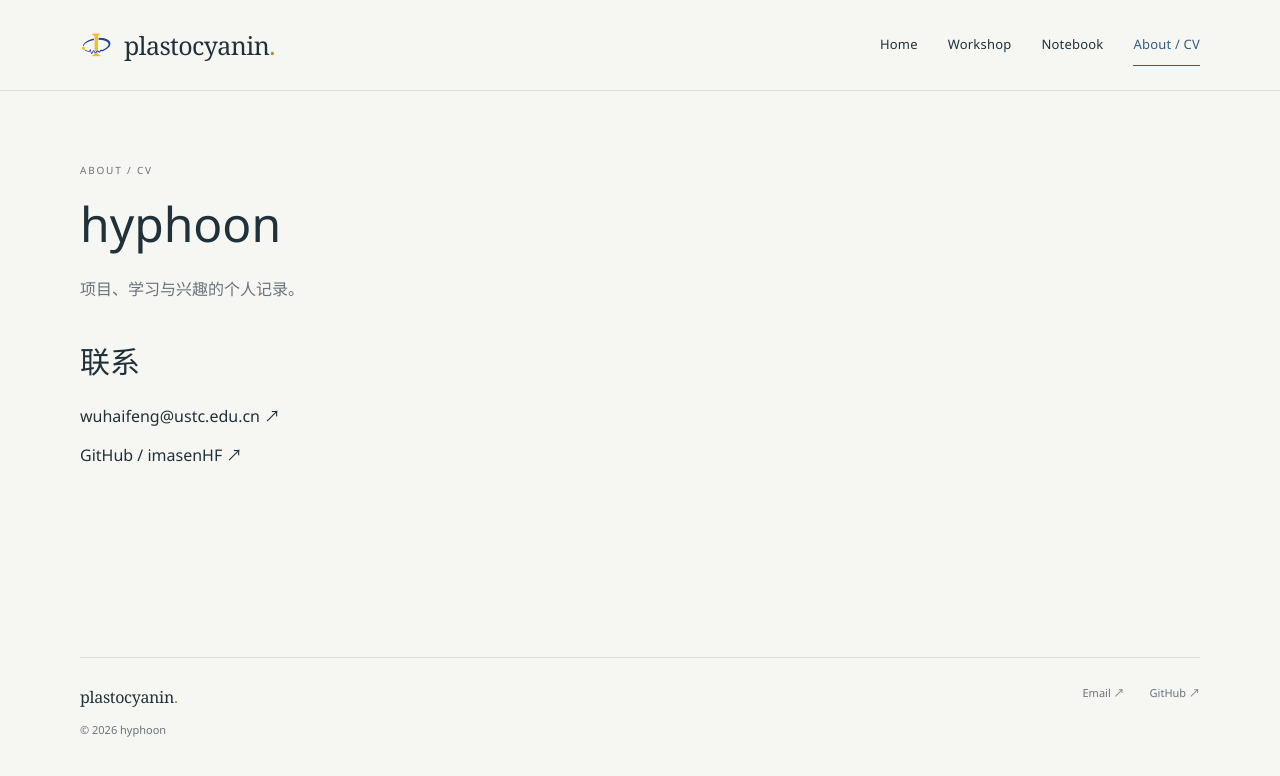
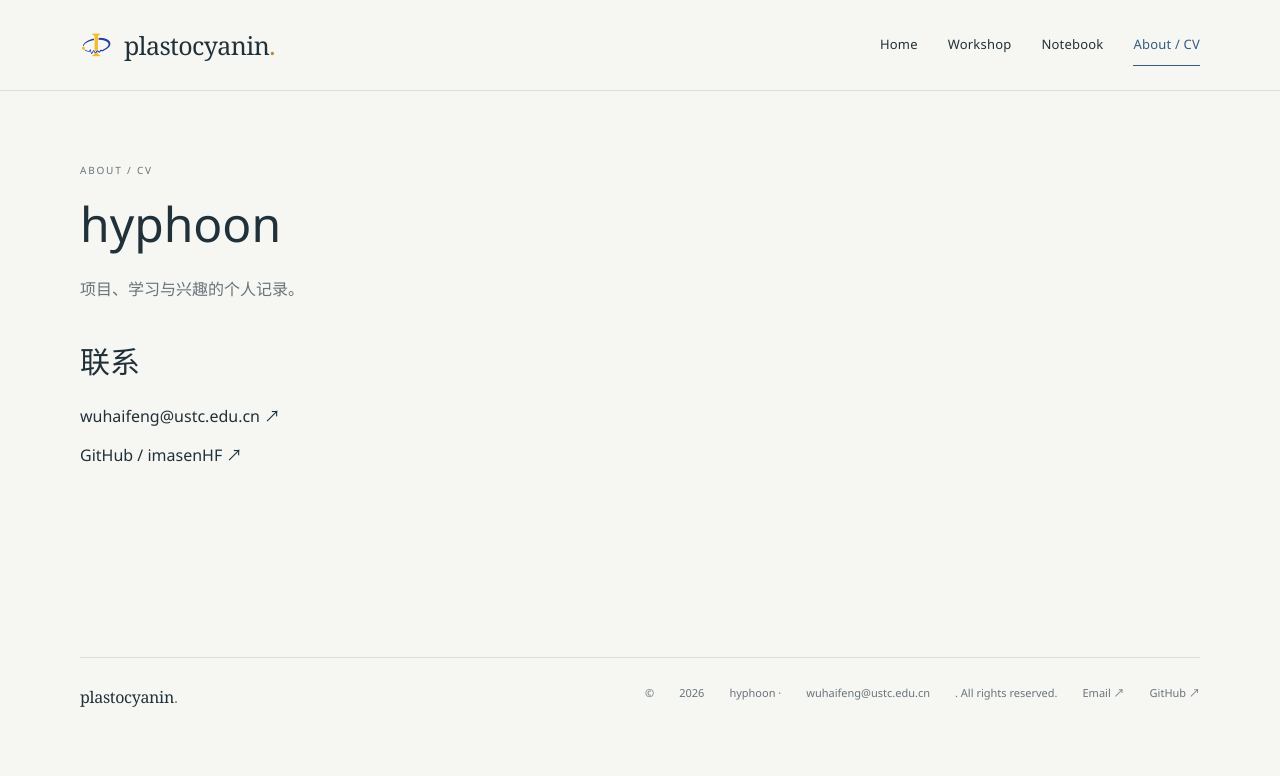
Before and after one commit to imasenHF/imasenhf.github.io, a Jekyll site: the page built from about/index.html, in a window 1280 px wide. Shown: the top 776 px of the page. Built offline with Jekyll 4.4.1, drawn with Linux system fonts in a browser that asks for light colours.

Commit message:
Use two-column footer across site pages

```diff
--- a/_layouts/default.html
+++ b/_layouts/default.html
@@ -4,7 +4,7 @@
 <meta name="description" content="{{ page.summary | default: site.description | default: 'hyphoon 的科研工具、谱学笔记与个人兴趣。' | escape }}">
 <meta name="theme-color" content="#f6f6f3"><link rel="canonical" href="{{ page.url | absolute_url }}">
 <link rel="icon" href="{{ '/assets/images/imasen_phi_logo/favicon.ico' | relative_url }}">
-<link rel="stylesheet" href="{{ '/assets/css/style.css' | relative_url }}?v=20261007-typography">
+<link rel="stylesheet" href="{{ '/assets/css/style.css' | relative_url }}?v=20261007-footer-columns">
 {% if page.report_css %}<link rel="stylesheet" href="{{ page.report_css | relative_url }}">{% endif %}
 {% if page.math %}<script>window.MathJax={tex:{inlineMath:[['\\(','\\)'],['$','$']],displayMath:[['\\[','\\]'],['$$','$$']],processEscapes:true},options:{skipHtmlTags:['script','noscript','style','textarea','pre','code']}};</script><script defer src="https://cdn.jsdelivr.net/npm/mathjax@3/es5/tex-mml-chtml.js"></script>{% endif %}
 <link rel="stylesheet" href="{{ '/assets/css/section-brand.css' | relative_url }}?v=20261007-link-system">
@@ -13,6 +13,6 @@
 <header class="site-header"><div class="container header-inner">{% if page.nav == 'notes' or page.nav == 'projects' %}{% include section-brand.html %}{% else %}<a class="wordmark" href="{{ '/' | relative_url }}"><img src="{{ '/assets/images/imasen_phi_logo/imasen-phi-64.png' | relative_url }}" width="32" height="32" alt=""><span>plastocyanin<span class="wordmark-dot">.</span></span></a>{% endif %}
 <nav class="site-nav" aria-label="主导航"><a href="{{ '/' | relative_url }}" {% if page.nav == 'home' %}aria-current="page"{% endif %}>Home</a><a href="{{ '/projects/' | relative_url }}" {% if page.nav == 'projects' %}aria-current="page"{% endif %}>Workshop</a><a href="{{ '/notes/' | relative_url }}" {% if page.nav == 'notes' %}aria-current="page"{% endif %}>Notebook</a><a href="{{ '/about/' | relative_url }}" {% if page.nav == 'about' %}aria-current="page"{% endif %}>About / CV</a></nav></div></header>
 <main id="main-content">{{ content }}</main>
-<footer class="site-footer container"><div class="site-footer-brand"><a class="footer-parent-link" href="{{ '/' | relative_url }}">plastocyanin<span class="footer-brand-dot">.</span></a>{% if page.nav == 'projects' %}<a class="footer-section-link" href="{{ '/projects/' | relative_url }}">W<span class="footer-brand-gold">o</span>rksh<span class="footer-brand-gold">o</span>p</a>{% elsif page.nav == 'notes' %}<a class="footer-section-link" href="{{ '/notes/' | relative_url }}">N<span class="footer-brand-gold">o</span>teb<span class="footer-brand-gold">oo</span>k</a>{% endif %}<span>© <span id="current-year">{{ site.time | date: '%Y' }}</span> hyphoon</span></div><div><a href="mailto:wuhaifeng@ustc.edu.cn">Email ↗</a><a href="https://github.com/imasenHF">GitHub ↗</a></div></footer>
+<footer class="site-footer container"><div class="site-footer-brand"><a class="footer-parent-link" href="{{ '/' | relative_url }}">plastocyanin<span class="footer-brand-dot">.</span></a>{% if page.nav == 'projects' %}<a class="footer-section-link" href="{{ '/projects/' | relative_url }}">W<span class="footer-brand-gold">o</span>rksh<span class="footer-brand-gold">o</span>p</a>{% elsif page.nav == 'notes' %}<a class="footer-section-link" href="{{ '/notes/' | relative_url }}">N<span class="footer-brand-gold">o</span>teb<span class="footer-brand-gold">oo</span>k</a>{% endif %}</div><div class="site-footer-right"><div>© <span id="current-year">{{ site.time | date: '%Y' }}</span> hyphoon · <a href="mailto:wuhaifeng@ustc.edu.cn">wuhaifeng@ustc.edu.cn</a>. All rights reserved.</div><div class="site-footer-links"><a href="mailto:wuhaifeng@ustc.edu.cn">Email ↗</a><a href="https://github.com/imasenHF">GitHub ↗</a></div></div></footer>
 <script>document.getElementById('current-year').textContent=new Date().getFullYear();</script>
 </body></html>
```
